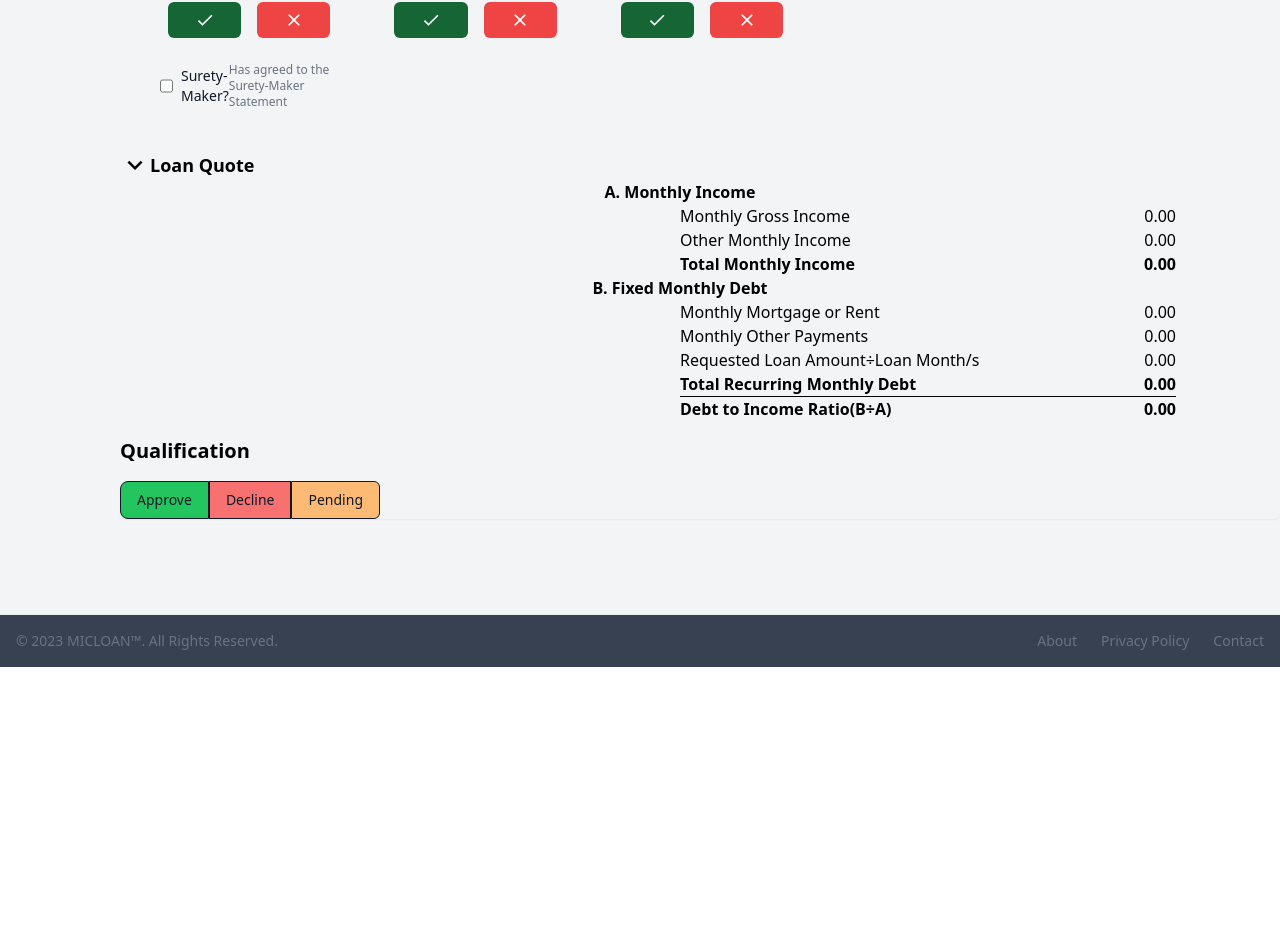
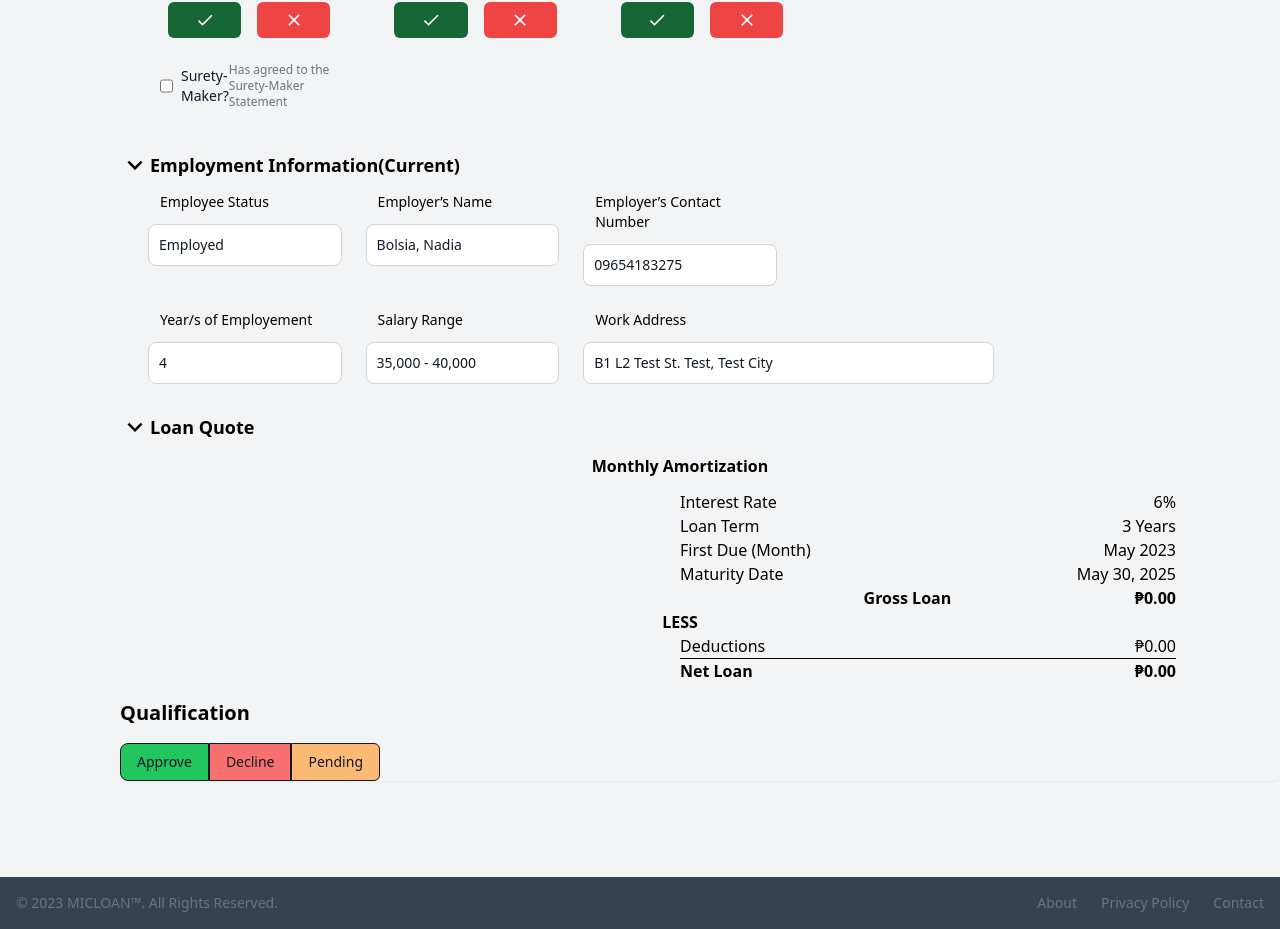
Before and after one commit to Andreism101/asaph-admin, a Next.js app: page /LoanApplication in a window 1280 px wide. Shown: the part 756-1685 px from the top of the page. Before the commit the page ends 1423 px from the top, so only its background shows below. Built offline with nearby package versions, Linux system fonts and the light colour scheme.

Commit message:
fixed work item 41 and 42

```diff
--- a/components/CustomerProfile/Identification.jsx
+++ b/components/CustomerProfile/Identification.jsx
@@ -4,7 +4,7 @@ import { MdCheck, MdClose } from "react-icons/md";
 const Identification = () => {
   return (
     <div>
-            <div className='grid md:grid-cols-5  font-normal md:ml-14 mx-3'>
+            <div className='grid md:grid-cols-5 font-normal md:ml-14 mx-3'>
               <div className='mx-3'>
                 <div className='flex justify-between my-3 px-3'>
                   <label className='block text-sm font-medium'>Primary ID</label>
--- a/components/LoanQuote.jsx
+++ /dev/null
@@ -1,77 +0,0 @@
-import React from 'react'
-
-const LoanQuote = () => {
-  return (
-    <div className='mx-16 grid grid-cols-1 md:px-10'>
-        <div className='text-center font-semibold'>A. Monthly Income</div>
-        <div className='grid md:grid-cols-2'>
-          <div></div>
-          <div className='block md:flex justify-between'>
-            <div className=''>Monthly Gross Income</div>
-            <div className='text-right'>0.00</div>
-          </div>
-        </div>
-        <div className='grid md:grid-cols-2'>
-          <div></div>
-          <div className='block md:flex justify-between'>
-            <div className=''>Other Monthly Income</div>
-            <div className='text-right'>0.00</div>
-          </div>
-        </div>
-        <div className='grid md:grid-cols-2'>
-          <div></div>
-          <div className='block md:flex justify-between font-semibold'>
-            <div className=''>Total Monthly Income</div>
-            <div className='text-right'>0.00</div>
-          </div>
-        </div>
-        <div className='text-center font-semibold'>
-          B. Fixed Monthly Debt
-        </div>
-        <div className='grid md:grid-cols-2'>
-          <div></div>
-          <div className='block md:flex justify-between'>
-            <div className=''>Monthly Mortgage or Rent</div>
-            <div className='text-right'>0.00</div>
-          </div>
-        </div>
-        <div className='grid md:grid-cols-2'>
-          <div></div>
-          <div className='block md:flex justify-between'>
-            <div className=''>Monthly Other Payments</div>
-            <div className='text-right'>0.00</div>
-          </div>
-        </div>
-        <div className='grid md:grid-cols-2'>
-          <div></div>
-          <div className='block md:flex justify-between'>
-            <div className=''>Requested Loan Amount÷Loan Month/s</div>
-            <div className='text-right'>0.00</div>
-          </div>
-        </div>
-        <div className='grid md:grid-cols-2'>
-          <div></div>
-          <div className='block md:flex justify-between font-semibold'>
-            <div className=''>Total Recurring Monthly Debt</div>
-            <div className='text-right'>0.00</div>
-          </div>
-        </div>
-        <div className='grid md:grid-cols-2'>
-          <div></div>
-          <div className='flex flex-col'>
-            <hr className='border-black' />
-            <div className='flex justify-between font-semibold'>
-              <div className='text-start '>
-                Debt to Income Ratio(B÷A)
-              </div>
-              <div className='text-right'>
-                0.00
-              </div>
-            </div>
-          </div>
-        </div>
-      </div>
-  )
-}
-
-export default LoanQuote
--- /dev/null
+++ b/components/MonthlyAmortization.jsx
@@ -0,0 +1,71 @@
+import React from 'react'
+
+const MonthlyAmortization = () => {
+  return (
+    <div className='mx-16 grid grid-cols-1 md:px-10'>
+        <div className='text-center font-semibold m-3'>Monthly Amortization</div>
+        <div className='grid md:grid-cols-2'>
+          <div></div>
+          <div className='block md:flex justify-between'>
+            <div className=''>Interest Rate</div>
+            <div className='text-right'>6%</div>
+          </div>
+        </div>
+        <div className='grid md:grid-cols-2'>
+          <div></div>
+          <div className='block md:flex justify-between'>
+            <div className=''>Loan Term</div>
+            <div className='text-right'>3 Years</div>
+          </div>
+        </div>
+        <div className='grid md:grid-cols-2'>
+          <div></div>
+          <div className='block md:flex justify-between'>
+            <div className=''>First Due (Month)</div>
+            <div className='text-right'>May 2023</div>
+          </div>
+        </div>
+        <div className='grid md:grid-cols-2'>
+          <div></div>
+          <div className='block md:flex justify-between'>
+            <div className=''>Maturity Date</div>
+            <div className='text-right'>May 30, 2025</div>
+          </div>
+        </div>
+        <div className='grid md:grid-cols-2 '>
+          <div></div>
+          <div className='block md:flex justify-between font-semibold'>
+            <hr className='border-black' />
+            <div className=''>Gross Loan</div>
+            <div className='text-right'>&#8369;0.00</div>
+          </div>
+        </div>
+        <div className='text-center font-semibold'>
+          LESS
+        </div>
+        <div className='grid md:grid-cols-2'>
+          <div></div>
+          <div className='block md:flex justify-between'>
+            <div className=''>Deductions</div>
+            <div className='text-right'>&#8369;0.00</div>
+          </div>
+        </div>
+        <div className='grid md:grid-cols-2'>
+          <div></div>
+          <div className='flex flex-col'>
+            <hr className='border-black' />
+            <div className='flex justify-between font-semibold'>
+              <div className='text-start '>
+                Net Loan
+              </div>
+              <div className='text-right'>
+                &#8369;0.00
+              </div>
+            </div>
+          </div>
+        </div>
+      </div>
+  )
+}
+
+export default MonthlyAmortization
--- a/pages/LoanApplication.jsx
+++ b/pages/LoanApplication.jsx
@@ -4,22 +4,29 @@ import { MdChevronRight, MdExpandMore, MdCheck, MdClose } from "react-icons/md";
 import {useState} from 'react'
 import PersonalInfo from '@/components/PersonalInfo';
 import Qualification from '@/components/Qualification';
-import LoanQuote from '@/components/LoanQuote';
+import MonthlyAmortization from '@/components/MonthlyAmortization';
 import Identification from '../components/CustomerProfile/Identification';
+import Employment from '@/components/CustomerProfile/Employment';
 
 // AYUSIN MO TO KASE ANDREI AMBOBO MO
 
 const LoanApplication = () => {
 
     const [showIdentification, setShowIdentification] = useState(true)
-    const [showLoanQuote, setShowLoanQuote] = useState(true)
+    const [showEmployment, setShowEmployment] = useState(true)
+    const [showMonthlyAmortization, setShowMonthlyAmortization] = useState(true)
 
     const identificationNav =() =>{
       setShowIdentification(!showIdentification);
     }
-    const LoanQuoteNav =() =>{
-      setShowLoanQuote(!showLoanQuote);
-  }
+
+    const EmploymentNav =() =>{
+      setShowEmployment(!showEmployment);
+    }
+
+    const MonthlyAmortizationNav =() =>{
+      setShowMonthlyAmortization(!showMonthlyAmortization);
+    }
 
     return (
       <>
@@ -48,15 +55,28 @@ const LoanApplication = () => {
               </div>
             </>
           }
+
           <div>
             <div className='flex justify-start items-center pl-10 pt-4 font-bold text-lg'>
-              <div onClick={LoanQuoteNav} className='cursor-pointer'>
-                {showLoanQuote ? <MdExpandMore size={30}/> : <MdChevronRight size={30}/>  }
+              <div onClick={EmploymentNav} className='cursor-pointer'>
+                {showEmployment ? <MdExpandMore size={30}/> : <MdChevronRight size={30}/>  }
+              </div>
+              <p className='align-middle'>Employment Information(Current)</p>
+            </div>
+            {showEmployment &&
+              <Employment/>
+            }
+          </div>
+
+          <div>
+            <div className='flex justify-start items-center pl-10 pt-4 font-bold text-lg'>
+              <div onClick={MonthlyAmortizationNav} className='cursor-pointer'>
+                {showMonthlyAmortization ? <MdExpandMore size={30}/> : <MdChevronRight size={30}/>  }
               </div>
               <p className='align-middle'>Loan Quote</p>
             </div>
-            {showLoanQuote &&
-              <LoanQuote/>
+            {showMonthlyAmortization &&
+              <MonthlyAmortization/>
             }
           </div>
           <Qualification/>
```
